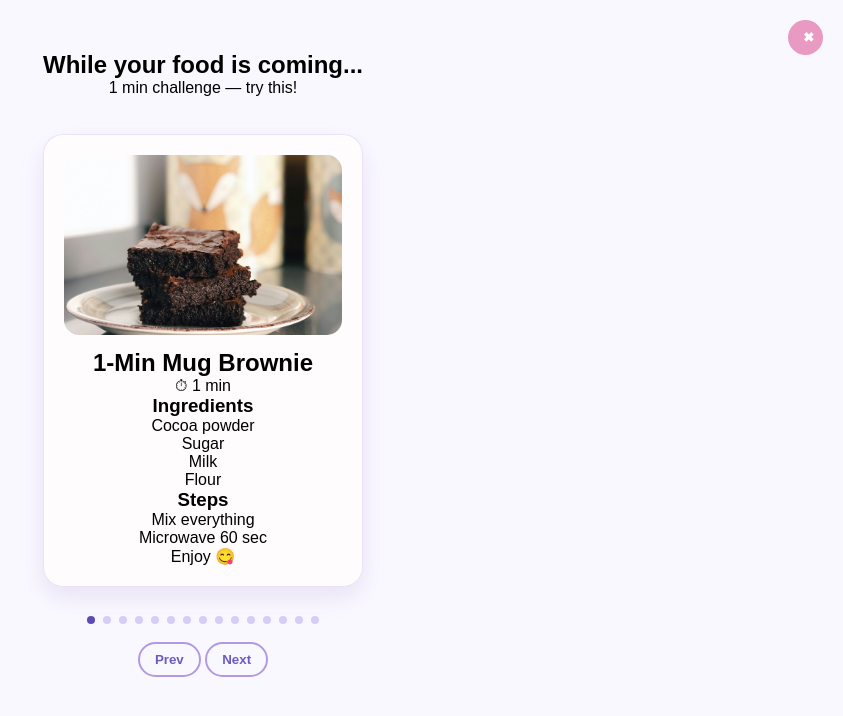
After one commit to Muskaan435/FoodDelivery, a Flask app: page /recipe/1 in a window 1280 px wide. The commit adds this page. Shown: the top 716 px of the page, without its empty margins (437-1280 px from the left). Run offline with Flask 3, Linux system fonts and the light colour scheme.

Commit message:
added recipe section for more user engagement

```diff
--- a/app.py
+++ b/app.py
@@ -1,6 +1,8 @@
 from flask import Flask, render_template, request, redirect, session
 import mysql.connector
+import random
 
+from recipes import get_lazy_recipe
 # ML imports
 from MachineLearning.recommend import get_recommendations
 from MachineLearning.recommender import train_model, recommend as ml_recommend
@@ -137,15 +139,15 @@ def dashboard():
 
     # Personalized recommendation
     cursor.execute("""
-        SELECT r.restaurant_id, r.name, r.location, COUNT(*) as freq
-        FROM orders o
-        JOIN order_items oi ON o.order_id = oi.order_id
-        JOIN menu m ON oi.item_id = m.item_id
-        JOIN restaurants r ON m.restaurant_id = r.restaurant_id
-        WHERE o.user_id = %s
-        GROUP BY r.restaurant_id
-        ORDER BY freq DESC
-        LIMIT 3
+    SELECT r.restaurant_id, r.name, r.location, SUM(oi.quantity) as freq
+    FROM orders o
+    JOIN order_items oi ON o.order_id = oi.order_id
+    JOIN menu m ON oi.item_id = m.item_id
+    JOIN restaurants r ON m.restaurant_id = r.restaurant_id
+    WHERE o.user_id = %s
+    GROUP BY r.restaurant_id
+    ORDER BY freq DESC
+    LIMIT 3
     """, (user_id,))
 
     recommended = cursor.fetchall()
@@ -284,7 +286,19 @@ def place_order():
     except Exception as e:
         print("Cart Order Error:", e)
         return {"message": "Something went wrong"}, 500
+# ================= RECIPE =================
+@app.route('/recipe/<int:order_id>')
+def recipe(order_id):
 
+    import json, os
+
+    base_dir = os.path.dirname(os.path.abspath(__file__))
+    file_path = os.path.join(base_dir, "recipes.json")
+
+    with open(file_path, "r", encoding="utf-8") as file:
+        recipes = json.load(file)
+
+    return render_template('recipe.html', recipes=recipes)
 # ================= VIEW ORDERS =================
 @app.route('/orders')
 def orders():
@@ -328,15 +342,15 @@ def analytics():
     total_orders = cursor.fetchone()[0]
 
     cursor.execute("""
-        SELECT m.item_name, COUNT(*) as count
-        FROM order_items oi
-        JOIN orders o ON oi.order_id = o.order_id
-        JOIN menu m ON oi.item_id = m.item_id
-        WHERE o.user_id = %s
-        GROUP BY oi.item_id
-        ORDER BY count DESC
-        LIMIT 3
-    """, (user_id,))
+    SELECT m.item_name, SUM(oi.quantity) as count
+    FROM order_items oi
+    JOIN orders o ON oi.order_id = o.order_id
+    JOIN menu m ON oi.item_id = m.item_id
+    WHERE o.user_id = %s
+    GROUP BY oi.item_id
+    ORDER BY count DESC
+    LIMIT 3
+""", (user_id,))
 
     popular_items = cursor.fetchall()
 
--- /dev/null
+++ b/recipes.json
@@ -0,0 +1,93 @@
+[
+  {
+    "title": "1-Min Mug Brownie",
+    "time": "1 min",
+    "image": "brownie.jpg",
+    "ingredients": ["Cocoa powder", "Sugar", "Milk", "Flour"],
+    "steps": ["Mix everything", "Microwave 60 sec", "Enjoy 😋"]
+  },
+  {
+    "title": "Bread Pizza",
+    "time": "5 min",
+    "ingredients": ["Bread", "Ketchup", "Cheese"],
+    "steps": ["Spread ketchup", "Add cheese", "Toast"]
+  },
+  {
+    "title": "Veg Sandwich",
+    "time": "3 min",
+    "ingredients": ["Bread", "Butter", "Cucumber"],
+    "steps": ["Spread butter", "Add cucumber", "Close"]
+  },
+  {
+    "title": "Maggi",
+    "time": "2 min",
+    "ingredients": ["Maggi", "Water", "Masala"],
+    "steps": ["Boil water", "Add maggi", "Add masala"]
+  },
+  {
+    "title": "Omelette",
+    "time": "4 min",
+    "ingredients": ["Eggs", "Salt", "Onion"],
+    "steps": ["Beat eggs", "Cook on pan"]
+  },
+  {
+    "title": "Fried Rice",
+    "time": "10 min",
+    "ingredients": ["Rice", "Veggies", "Soy sauce"],
+    "steps": ["Heat pan", "Add veggies", "Add rice"]
+  },
+  {
+    "title": "White Sauce Pasta",
+    "time": "15 min",
+    "ingredients": ["Pasta", "Milk", "Butter", "Flour"],
+    "steps": ["Boil pasta", "Make sauce", "Mix together"]
+  },
+  {
+    "title": "Taco",
+    "time": "10 min",
+    "ingredients": ["Taco shell", "Veggies", "Sauce"],
+    "steps": ["Fill taco", "Add sauce", "Serve"]
+  },
+  {
+    "title": "French Fries",
+    "time": "15 min",
+    "ingredients": ["Potato", "Oil", "Salt"],
+    "steps": ["Cut potatoes", "Fry", "Add salt"]
+  },
+  {
+    "title": "Pancake",
+    "time": "10 min",
+    "ingredients": ["Flour", "Milk", "Egg"],
+    "steps": ["Mix batter", "Cook on pan"]
+  },
+  {
+    "title": "Fruit Bowl",
+    "time": "5 min",
+    "ingredients": ["Apple", "Banana", "Strawberry"],
+    "steps": ["Cut fruits", "Mix", "Serve"]
+  },
+  {
+    "title": "Salad",
+    "time": "5 min",
+    "ingredients": ["Cucumber", "Tomato", "Onion"],
+    "steps": ["Chop veggies", "Mix", "Add salt"]
+  },
+  {
+    "title": "Scrambled Eggs",
+    "time": "5 min",
+    "ingredients": ["Eggs", "Butter", "Salt"],
+    "steps": ["Beat eggs", "Cook on pan"]
+  },
+  {
+    "title": "Banana Shake",
+    "time": "3 min",
+    "ingredients": ["Banana", "Milk", "Sugar"],
+    "steps": ["Blend everything", "Serve chilled"]
+  },
+  {
+    "title": "Cheese Toast",
+    "time": "5 min",
+    "ingredients": ["Bread", "Cheese", "Butter"],
+    "steps": ["Spread butter", "Add cheese", "Toast"]
+  }
+]
--- /dev/null
+++ b/templates/recipe.html
@@ -0,0 +1,233 @@
+<!DOCTYPE html>
+<html>
+<head>
+    <title>Recipes</title>
+
+    <style>
+        *{
+            box-sizing: border-box;
+            margin: 0;
+            padding: 0;
+        }
+        body {
+    text-align: center;
+    font-family: 'Poppins', sans-serif;
+    background: #faf8ff; /* lavender theme */
+    padding: 20px;
+}
+
+/* CARD */
+#card {
+    background: rgba(255, 252, 253, 0.95);
+    padding: 20px;
+    border-radius: 20px;
+    width: 320px;
+    margin: auto;
+    margin-top: 3%;
+    box-shadow: 0 10px 25px rgba(91, 75, 183, 0.12);
+    border: 1px solid rgba(178, 152, 231, 0.25);
+}
+
+/* IMAGE BOX */
+#img-box {
+    width: 100%;
+    height: 180px;
+    background: rgba(184, 227, 233, 0.35);
+    border-radius: 15px;
+    display: flex;
+    align-items: center;
+    justify-content: center;
+    color: #5b4bb7;
+    font-weight: bold;
+}
+
+/* LIST */
+ul {
+    list-style: none;
+    padding: 0;
+}
+
+/* DOTS */
+#dots {
+    margin-top: 25px;
+}
+
+.dot {
+    display: inline-block;
+    width: 8px;
+    height: 8px;
+    margin: 4px;
+    background: #d6ccf5;
+    border-radius: 50%;
+}
+
+.active {
+    background: #5b4bb7;
+}
+
+/* BUTTON */
+button {
+    background: transparent;
+    color: #6c5bbf;
+    padding: 8px 15px;
+    border-radius: 20px;
+    border: 2px solid #B298E7;
+    cursor: pointer;
+    font-weight: 600;
+    transition: 0.3s;
+}
+
+button:hover {
+    background: #5b4bb7;
+    color: white;
+    border-color: #b8e3e9;
+    box-shadow: 0 6px 14px rgba(184, 227, 233, 0.35);
+}
+
+/* CLOSE BUTTON */
+.close-btn {
+    position: absolute;
+    top: 20px;
+    right: 20px;
+    background: #e89ac2;
+    color: white;
+    border: none;
+    border-radius: 50%;
+    width: 35px;
+    height: 35px;
+    cursor: pointer;
+    transition: 0.3s;
+}
+
+.close-btn:hover {
+    background: #5b4bb7;
+}
+.fade {
+    animation: fadeIn 0.4s ease-in-out;
+}
+
+@keyframes fadeIn {
+    from {opacity: 0; transform: translateY(10px);}
+    to {opacity: 1; transform: translateY(0);}
+}
+    </style>
+</head>
+
+<body>
+
+<button class="close-btn" onclick="goBack()">✖</button>
+
+<h2 style="margin-top: 2.5%;">While your food is coming...</h2>
+<p id="funText"></p>
+
+<div id="card">
+
+    <!-- IMAGE PLACEHOLDER -->
+    <img id="food-img"
+     style="width:100%; height:180px; object-fit:cover; border-radius:15px; margin-bottom:10px;">
+
+    <h2 id="title"></h2>
+    <p id="time"></p>
+
+    <h3>Ingredients</h3>
+    <ul id="ingredients"></ul>
+
+    <h3>Steps</h3>
+    <ul id="steps"></ul>
+
+</div>
+
+<!-- DOTS -->
+<div id="dots"></div>
+<div style="margin-top:10px;">
+    <button onclick="prev()">Prev</button>
+    <button onclick="next()">Next</button>
+</div>
+<script>
+
+let recipes = {{ recipes | tojson }};
+let index = 0;
+const messages = [
+    "Don’t just wait… cook something!",
+    "Chef mode ON!",
+    "1 min challenge — try this!",
+    "Your food is coming… but cook meanwhile!"
+];
+
+function showRecipe(i) {
+    let card = document.getElementById("card");
+    card.classList.remove("fade");
+    void card.offsetWidth;
+    card.classList.add("fade");
+    let r = recipes[i];
+
+    document.getElementById("title").innerText = r.title;
+    document.getElementById("time").innerText = "⏱ " + r.time;
+
+    // Placeholder text (later image add karna)
+    let img = document.getElementById("food-img");
+
+        img.src = "/static/uploads/recipes/" + r.image;
+
+        img.onerror = function () {
+            this.src = "/static/images/default.jpg";
+        };
+
+    let ing = "";
+    r.ingredients.forEach(x => ing += `<li>${x}</li>`);
+    document.getElementById("ingredients").innerHTML = ing;
+
+    let st = "";
+    r.steps.forEach(x => st += `<li>${x}</li>`);
+    document.getElementById("steps").innerHTML = st;
+
+    renderDots();
+    document.getElementById("funText").innerText =
+    messages[Math.floor(Math.random() * messages.length)];
+}
+
+function renderDots() {
+    let html = "";
+
+    for (let i = 0; i < recipes.length; i++) {
+        html += `<span class="dot ${i === index ? 'active' : ''}"></span>`;
+    }
+
+    document.getElementById("dots").innerHTML = html;
+}
+
+function next() {
+    index = (index + 1) % recipes.length;
+    showRecipe(index);
+}
+
+function prev() {
+    index = (index - 1 + recipes.length) % recipes.length;
+    showRecipe(index);
+}
+
+function goBack() {
+    window.location.href = "/dashboard";
+}
+
+/* SWIPE SUPPORT */
+let startX = 0;
+
+document.addEventListener("touchstart", e => {
+    startX = e.touches[0].clientX;
+});
+
+document.addEventListener("touchend", e => {
+    let endX = e.changedTouches[0].clientX;
+
+    if (startX - endX > 50) next();   // swipe left
+    if (endX - startX > 50) prev();   // swipe right
+});
+
+// initial load
+showRecipe(index);
+
+</script>
+
+</body>
+</html>
```
Also changed, not shown: Static/cartstyle.css (+42 -0 lines), recipes.py (added, +23 -0 lines), templates/cart.html (+23 -7 lines), Static/images/default.jpg (added), Static/uploads/recipes/brownie.jpg (added).
